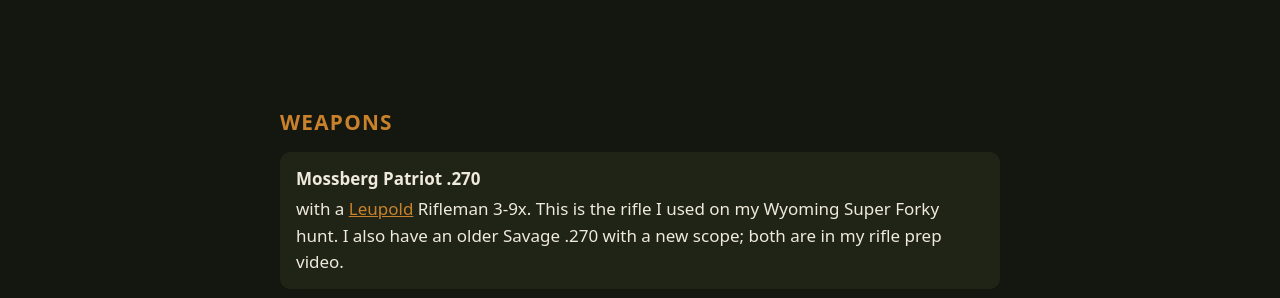
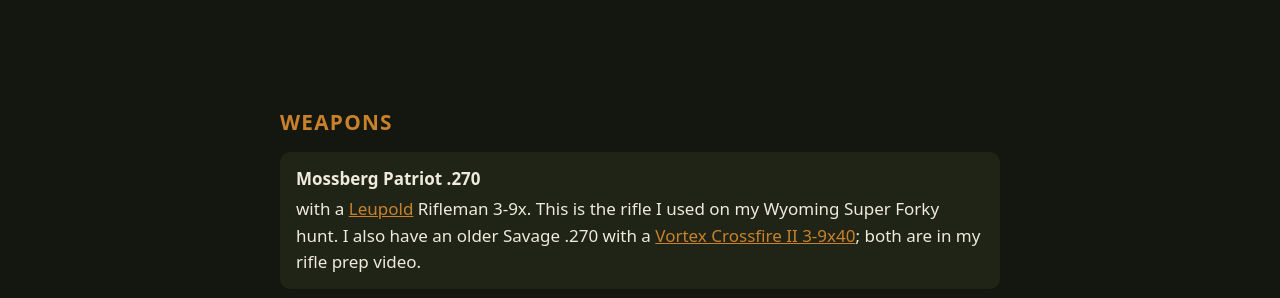
Before and after one commit to jeremiahtownsend50-ui/swsf-site, a plain HTML site: page gear.html in a window 1280 px wide. Shown: the part 449-747 px from the top of the page. Drawn offline with Linux system fonts and the light colour scheme.

Commit message:
Name the Vortex Crossfire II 3-9x40 on the Savage .270
Update the My Gear rifle entry with the confirmed scope and a link to Vortex's official product page.

```diff
--- a/gear.html
+++ b/gear.html
@@ -37,7 +37,7 @@
 
 <section id="weapons"><h2>Weapons</h2>
 <ul class="gear-list">
-<li><strong>Mossberg Patriot .270</strong> with a <a href="https://www.leupold.com/">Leupold</a> Rifleman 3-9x. This is the rifle I used on my Wyoming Super Forky hunt. I also have an older Savage .270 with a new scope; both are in my rifle prep video.</li>
+<li><strong>Mossberg Patriot .270</strong> with a <a href="https://www.leupold.com/">Leupold</a> Rifleman 3-9x. This is the rifle I used on my Wyoming Super Forky hunt. I also have an older Savage .270 with a <a href="https://vortexoptics.com/vortex-crossfire-ii-3-9x40-riflescope.html">Vortex Crossfire II 3-9x40</a>; both are in my rifle prep video.</li>
 <li><strong><a href="https://bpioutdoors.com/wolf">CVA Wolf V2</a></strong> muzzleloader, with <a href="https://bpioutdoors.com/powerbelt/">Powerbelt .50 cal</a> bullets, Buckhorn powder and primers.</li>
 <li><strong><a href="https://javelinbipod.com/products/javelin-lite">Spartan Javelin Lite bipod</a></strong>. I used this while sighting in for the Wyoming rifle season.</li>
 </ul>
```
